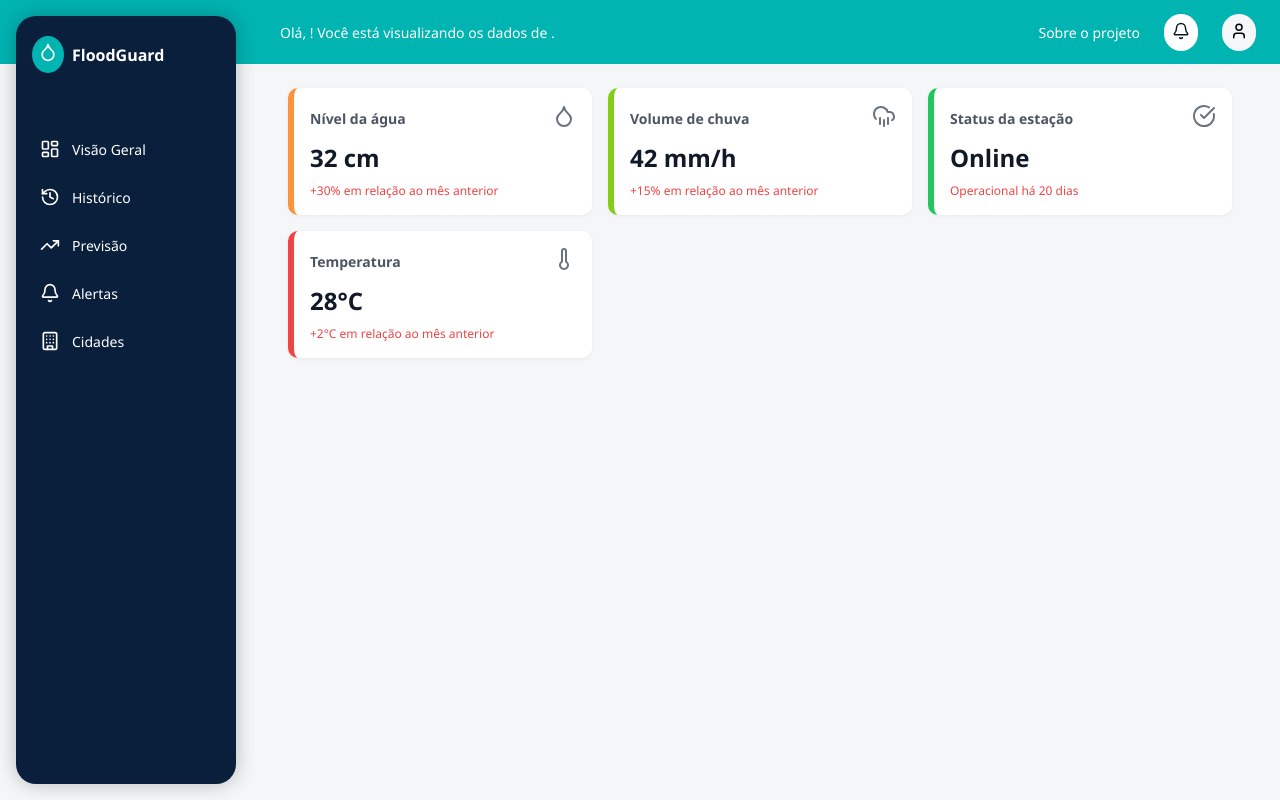
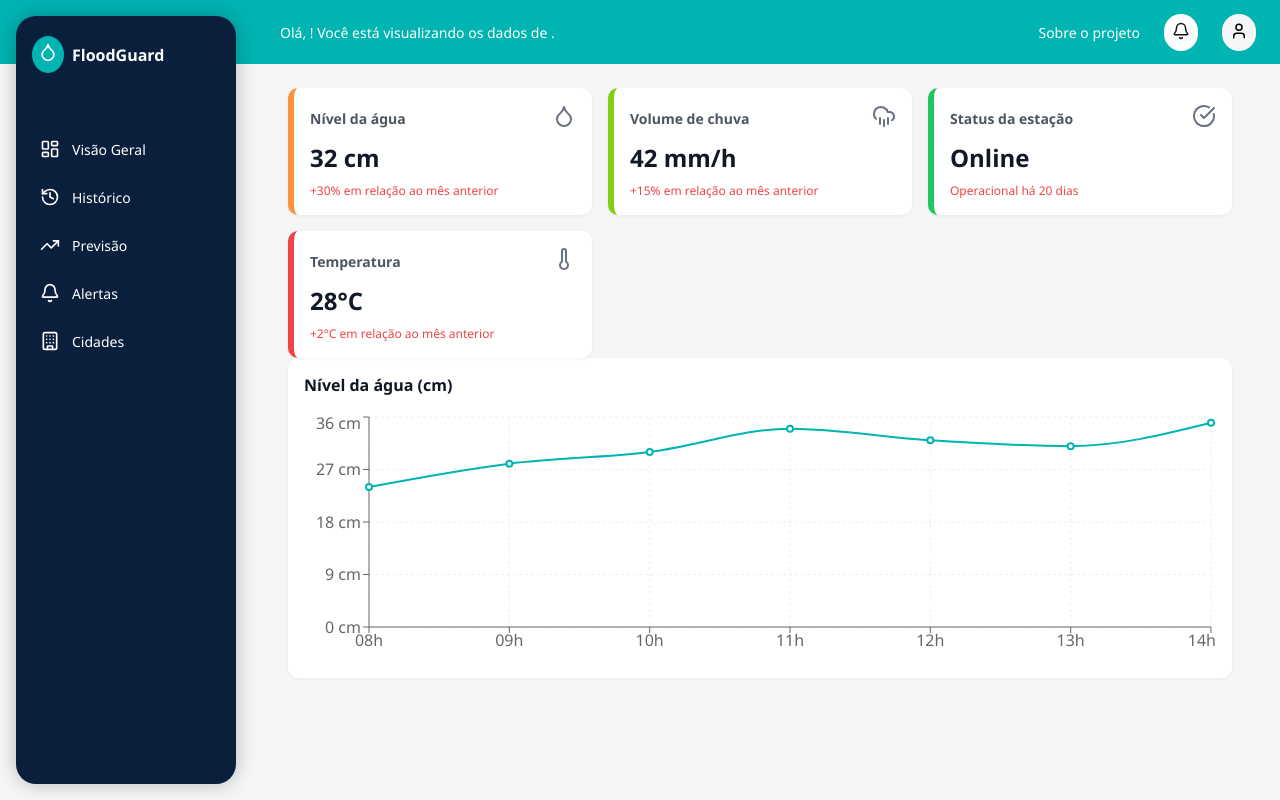
Before and after one commit to vicmariucha/flood-guard, a React (Vite) app: page / in a window 1280 px wide. Built offline with nearby package versions, Linux system fonts and the light colour scheme.

Commit message:
feat: adiciona gráfico de nível da água no dashboard

```diff
--- a/package.json
+++ b/package.json
@@ -14,7 +14,8 @@
     "floodguard": "file:",
     "lucide-react": "^0.509.0",
     "react": "^19.1.0",
-    "react-dom": "^19.1.0"
+    "react-dom": "^19.1.0",
+    "recharts": "^2.15.3"
   },
   "devDependencies": {
     "@eslint/js": "^9.25.0",
--- /dev/null
+++ b/src/components/WaterLevelChart.tsx
@@ -0,0 +1,38 @@
+import {
+    ResponsiveContainer,
+    LineChart,
+    Line,
+    XAxis,
+    YAxis,
+    Tooltip,
+    CartesianGrid,
+  } from "recharts";
+
+  const data = [
+    { time: "08h", level: 24 },
+    { time: "09h", level: 28 },
+    { time: "10h", level: 30 },
+    { time: "11h", level: 34 },
+    { time: "12h", level: 32 },
+    { time: "13h", level: 31 },
+    { time: "14h", level: 35 },
+  ];
+
+  function WaterLevelChart() {
+    return (
+      <div style={{ background: "#fff", padding: "1rem", borderRadius: "10px", boxShadow: "0 1px 4px rgba(0,0,0,0.06)" }}>
+        <h3 style={{ marginBottom: "1rem", fontSize: "16px", color: "#0D1622" }}>Nível da água (cm)</h3>
+        <ResponsiveContainer width="100%" height={250}>
+          <LineChart data={data}>
+            <CartesianGrid strokeDasharray="3 3" stroke="#eee" />
+            <XAxis dataKey="time" />
+            <YAxis unit=" cm" />
+            <Tooltip />
+            <Line type="monotone" dataKey="level" stroke="#00B4B2" strokeWidth={2} />
+          </LineChart>
+        </ResponsiveContainer>
+      </div>
+    );
+  }
+
+  export default WaterLevelChart;
--- a/src/pages/Dashboard.tsx
+++ b/src/pages/Dashboard.tsx
@@ -1,6 +1,7 @@
 import InfoCard from "../components/InfoCard";
 import { Droplet, CloudRain, CheckCircle, Thermometer } from "lucide-react";
 import styles from "./Dashboard.module.css";
+import WaterLevelChart from "../components/WaterLevelChart";
 
 function Dashboard() {
   return (
@@ -35,6 +36,7 @@ function Dashboard() {
           icon={<Thermometer />}
         />
       </div>
+      <WaterLevelChart />
     </div>
   );
 }
```
Also changed, not shown: 1 other file (tests, documents, lock files or other folders).
